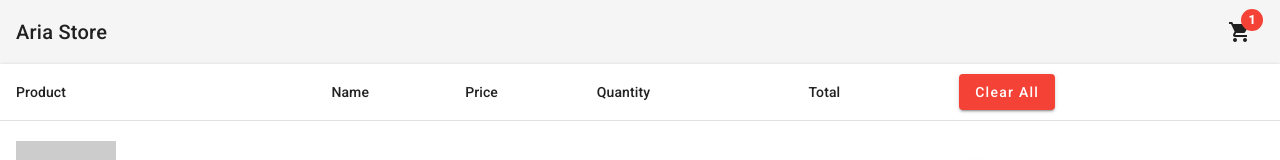
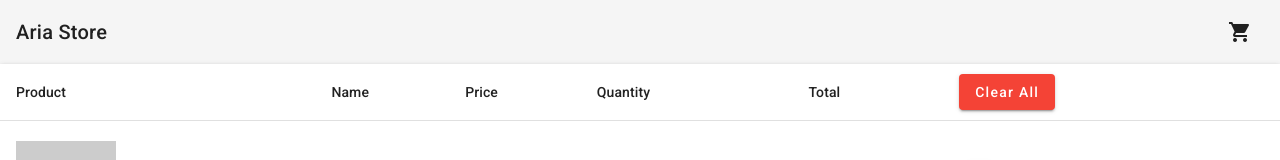
Before and after one commit to AriaNoorghorbani/Angular_webshop, an Angular app: page /cart in a window 1280 px wide. Shown: the top 160 px of the page. Built offline with nearby package versions, Linux system fonts and the light colour scheme.

Commit message:
update cart notification

```diff
--- a/src/app/cart/cart.service.ts
+++ b/src/app/cart/cart.service.ts
@@ -8,6 +8,7 @@ import { Cart, CartItem } from '../models/cart.model';
 })
 export class CartService {
   cart = new BehaviorSubject<Cart>({ items: [] });
+  itemsQuantity = new BehaviorSubject<number>(0);
 
   constructor(private snackBar: MatSnackBar) {}
 
@@ -24,6 +25,12 @@ export class CartService {
 
     this.cart.next({ items });
     console.log(this.cart.value);
-    this.snackBar.open('Added to cart', 'OK', { duration: 3000 });
+    this.snackBar.open('1 item added to cart', 'Ok', { duration: 3000 });
+  }
+
+  totalQuantity(): number {
+    return this.cart.value.items
+      .map((item) => item.quantity)
+      .reduce((prev, current) => prev + current, 0);
   }
 }
--- a/src/app/header/header.component.html
+++ b/src/app/header/header.component.html
@@ -1,7 +1,12 @@
 <mat-toolbar class="mx-auto justify-between">
   <a routerLink="home">Aria Store</a>
   <button mat-icon-button [matMenuTriggerFor]="menu">
-    <mat-icon matBadge="1" matBadgeColor="warn">shopping_cart</mat-icon>
+    <mat-icon
+      [matBadge]="itemsQuantity"
+      [matBadgeHidden]="!itemsQuantity"
+      matBadgeColor="warn"
+      >shopping_cart</mat-icon
+    >
   </button>
   <mat-menu #menu>
     <div class="p-3 divide-y divide-solid">
@@ -9,17 +14,12 @@
         <span class="mr-16">1 item</span>
         <a routerLink="cart" routerLinkActive="router-link-active">View Cart</a>
       </div>
-      <div class="py-2">
-        <div class="p-2 flex justify-between font-light">
-          Keybord x 1
-          <span class="font-bold">{{ 150 | currency }}</span>
-        </div>
-        <div class="p-2 flex justify-between font-light">
-          Keybord x 1
-          <span class="font-bold">{{ 150 | currency }}</span>
-        </div>
-        <div class="p-2 flex justify-between font-light">
-          Keybord x 1
+      <div class="py-2" *ngIf="cart.items.length">
+        <div
+          class="p-2 flex justify-between font-light"
+          *ngFor="let item of cart.items"
+        >
+          {{ item.name }} x {{ item.quantity }}
           <span class="font-bold">{{ 150 | currency }}</span>
         </div>
       </div>
--- a/src/app/header/header.component.ts
+++ b/src/app/header/header.component.ts
@@ -1,10 +1,21 @@
-import { Component } from '@angular/core';
+import { Component, OnInit } from '@angular/core';
+import { CartService } from '../cart/cart.service';
+import { Cart } from '../models/cart.model';
 
 @Component({
   selector: 'app-header',
   templateUrl: './header.component.html',
-  styleUrls: ['./header.component.scss']
+  styleUrls: ['./header.component.scss'],
 })
-export class HeaderComponent {
+export class HeaderComponent implements OnInit {
+  cart: Cart = { items: [] };
+  itemsQuantity = 0;
+  constructor(private cartService: CartService) {}
 
+  ngOnInit(): void {
+    this.cartService.cart.subscribe((cart) => {
+      this.cart = cart;
+      this.itemsQuantity = this.cartService.totalQuantity();
+    });
+  }
 }
```
